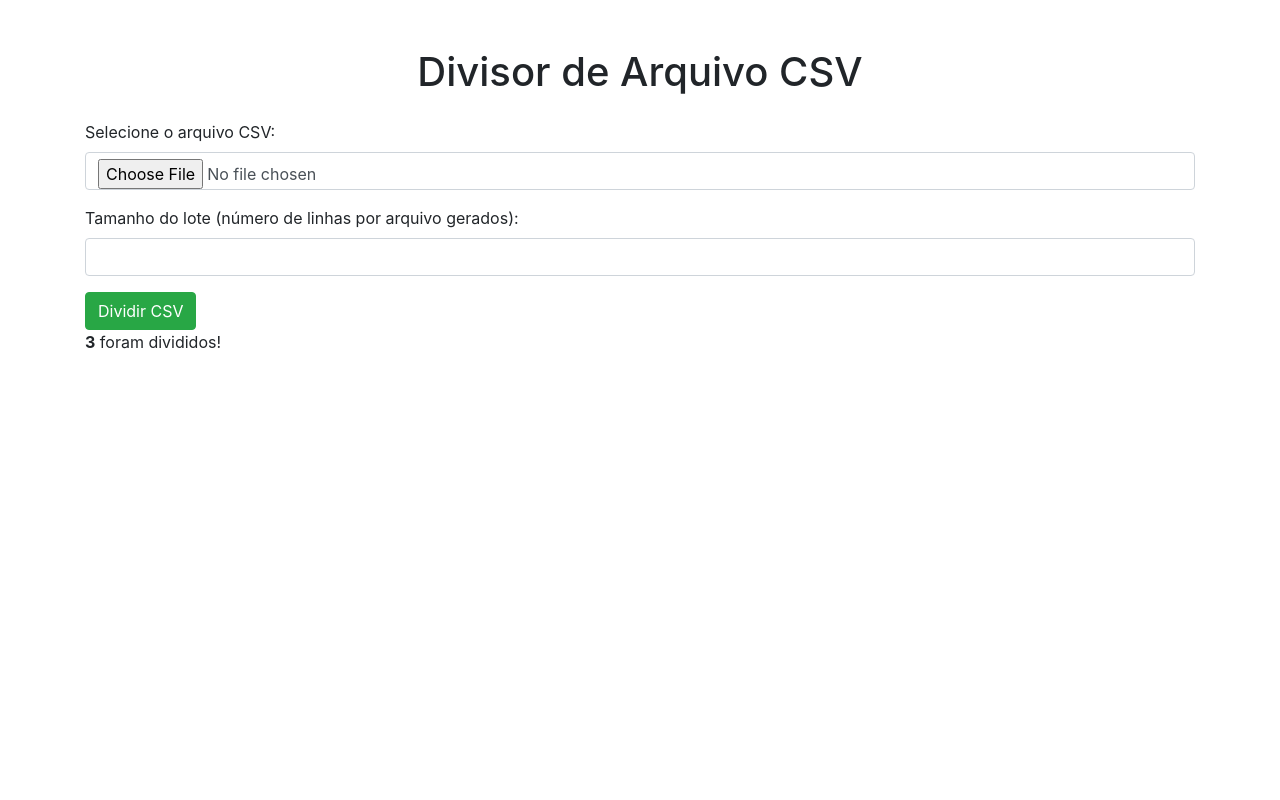
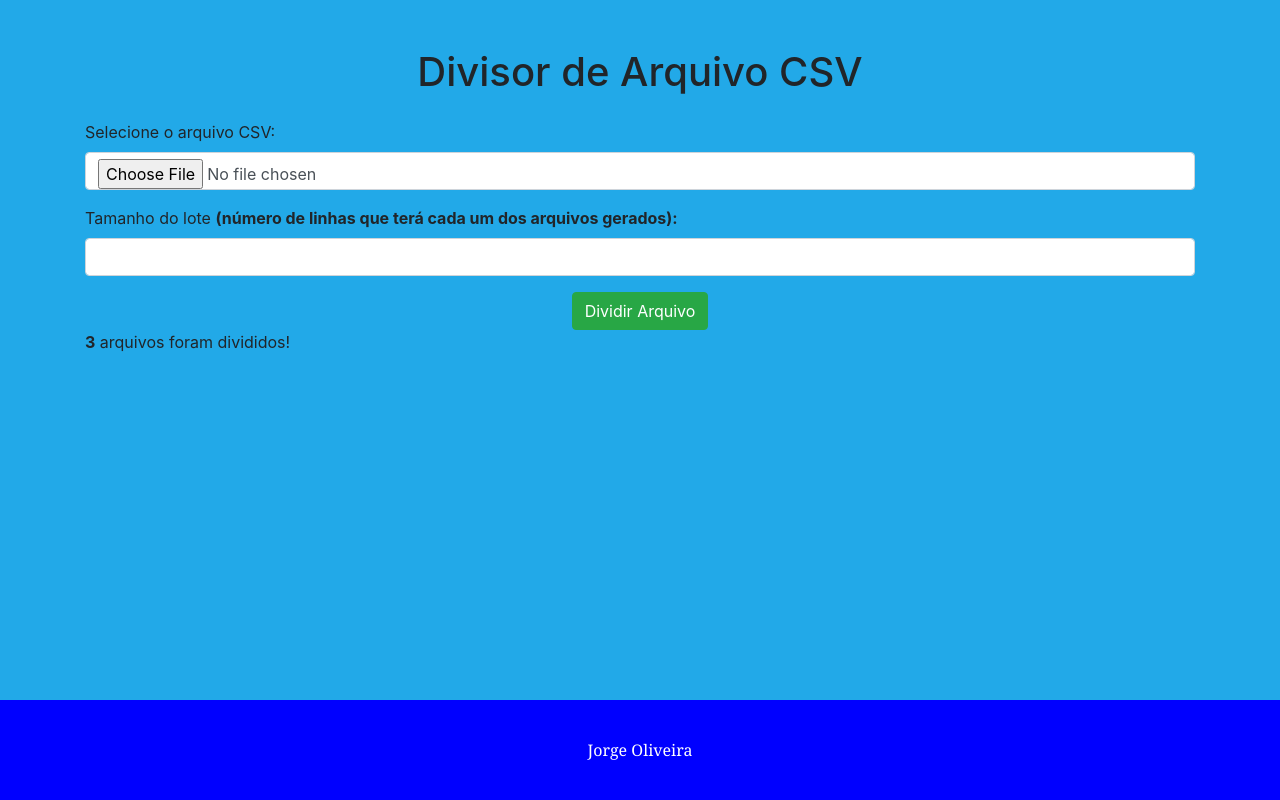
Before and after one commit to JorgeOliveira19/dividir-arquivoDevops, a Flask app: page / in a window 1280 px wide. Run offline with Flask 3, Linux system fonts and the light colour scheme; some libraries are stand-ins or nearby versions.

Commit message:
Alteração no layout, e divisão do html em js e css

```diff
--- a/static/css/styles.css
+++ b/static/css/styles.css
@@ -0,0 +1,28 @@
+footer{
+    flex-direction: column;
+    align-self: center;
+    align-content: center;
+    font-size: 12;
+    font-family: Georgia, 'Times New Roman', Times, serif;
+    text-align: center;
+    position: absolute;
+    width: 100%;
+    height: 100px;
+    bottom: 0;
+    left: 0;
+    background-color: blue;
+    color: white;
+
+}
+
+body{
+    background-color: rgba(25, 166, 232, 0.955);
+    margin: 0;
+    padding: 0;
+    height: 100%;
+}
+
+.btnDividir {
+    display: flex;
+    justify-content: center;
+}
--- a/templates/index.html
+++ b/templates/index.html
@@ -5,6 +5,12 @@
     <meta name="viewport" content="width=device-width, initial-scale=1.0">
     <title>Divisor de CSV</title>
     <link href="https://stackpath.bootstrapcdn.com/bootstrap/4.5.2/css/bootstrap.min.css" rel="stylesheet">
+    <link href="../static/css/styles.css" rel="stylesheet">
+
+    <script src="https://code.jquery.com/jquery-3.5.1.slim.min.js" defer></script>
+    <script src="https://cdn.jsdelivr.net/npm/@popperjs/core@2.9.3/dist/umd/popper.min.js" defer></script>
+    <script src="https://stackpath.bootstrapcdn.com/bootstrap/4.5.2/js/bootstrap.min.js" defer></script>
+    <script src="../static/js/script.js" type="text/javascript" defer></script>
 </head>
 <body>
     <div class="container mt-5">
@@ -16,11 +22,13 @@
                 <small id="fileError" class="text-danger" style="display:none;">Por favor, selecione um arquivo CSV.</small>
             </div>
             <div class="form-group">
-                <label for="tamanho_lote">Tamanho do lote (número de linhas por arquivo gerados):</label>
+                <label for="tamanho_lote">Tamanho do lote <strong>(número de linhas que terá cada um dos arquivos gerados):</strong></label>
                 <input type="number" name="tamanho_lote" id="tamanho_lote" class="form-control" required>
                 <small id="loteError" class="text-danger" style="display:none;">O valor deve ser um número positivo.</small>
             </div>
-            <button type="submit" class="btn btn-success">Dividir CSV</button>
+                <div class="btnDividir">
+                    <button type="submit" class="btn btn-success" id="btnDividir">Dividir Arquivo</button>
+                </div>
         </form>
         <div id="downloadLinks" class="mt-4" style="display:none;">
             <h3>Arquivos gerados:</h3>
@@ -28,58 +36,10 @@
         </div>
         <div id="successMessage" class="alert alert-info mt-3" style="display:none;"></div>
 
-        <p><strong>{{contador}}</strong> foram divididos!</p>
+        <p><strong>{{contador}}</strong> arquivos foram divididos!</p>
     </div>
-
-    <script src="https://code.jquery.com/jquery-3.5.1.slim.min.js"></script>
-    <script src="https://cdn.jsdelivr.net/npm/@popperjs/core@2.9.3/dist/umd/popper.min.js"></script>
-    <script src="https://stackpath.bootstrapcdn.com/bootstrap/4.5.2/js/bootstrap.min.js"></script>
-    <script>
-        document.getElementById('csvForm').addEventListener('submit', function(event) {
-            event.preventDefault(); // Impede o envio do formulário padrão
-
-            var fileInput = document.getElementById('file');
-            var file = fileInput.files[0];
-            var loteInput = document.getElementById('tamanho_lote');
-            var lote = parseInt(loteInput.value);
-
-            if (!file || file.type !== 'text/csv') {
-                document.getElementById('fileError').style.display = 'block';
-                return;
-            }
-            if (isNaN(lote) || lote <= 0) {
-                document.getElementById('loteError').style.display = 'block';
-                return;
-            }
-
-            var formData = new FormData();
-            formData.append('file', file);
-            formData.append('tamanho_lote', lote);
-
-            fetch('/', {
-                method: 'POST',
-                body: formData
-            })
-            .then(response => response.json())
-            .then(data => {
-                // Exibe os links para download
-                var downloadLinks = document.getElementById('downloadLinks');
-                var fileList = document.getElementById('fileList');
-                fileList.innerHTML = '';
-                data.forEach(function(link) {
-                    var listItem = document.createElement('li');
-                    var anchor = document.createElement('a');
-                    anchor.href = link;
-                    anchor.textContent = link.split('/').pop();
-                    listItem.appendChild(anchor);
-                    fileList.appendChild(listItem);
-                });
-                downloadLinks.style.display = 'block';
-            })
-            .catch(error => {
-                console.error('Erro na requisição:', error);
-            });
-        });
-    </script>
+    <footer>
+        Jorge Oliveira
+    </footer>
 </body>
 </html>
--- /dev/null
+++ b/uploads/Arquivo_ 2.csv
@@ -0,0 +1,2 @@
+Nome;Sobrenome;Idade
+Jorge A;Oliveira;69
```
Also changed, not shown: static/js/script.js (+45 -0 lines).
